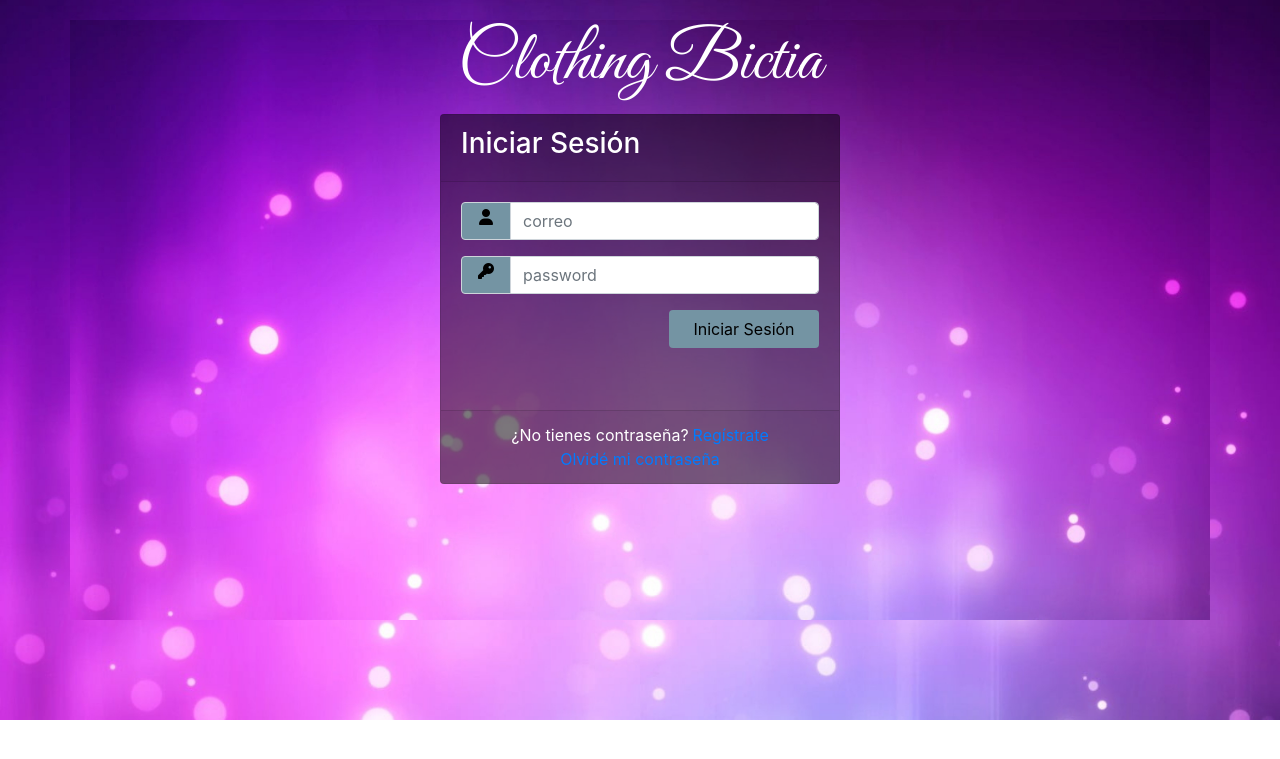
After one commit to andrealsanchez2018/EntregableGrupo1, a PHP site: page /vista/login.php in a window 1280 px wide. The commit adds this page. Shown: the top 759 px of the page. Run offline with PHP 8.4, Linux system fonts and the light colour scheme; some libraries are stand-ins or nearby versions.

Commit message:
cambios de estilos - add login-modularización head foot

```diff
--- a/public/css/style.css
+++ b/public/css/style.css
@@ -31,3 +31,55 @@ h2{
     font-size: 20px;
 
 }
+/* Estilos login */
+@import url('https://fonts.googleapis.com/css?family=Numans');
+
+
+.log,.login{
+background-image: url('../img/fondo_login.jpg');
+background-size: cover;
+background-repeat: no-repeat;
+height: 600px;
+}
+
+.container{
+height: 600px;
+}
+
+.card{
+height: 370px;
+width: 400px;
+background-color: rgba(0,0,0,0.5) ;
+}
+.card-header h3,.links{
+color: white;
+}
+
+.input-group-prepend span{
+width: 50px;
+background-color:rgb(116,148, 163);
+color: black;
+}
+
+.login_btn{
+color: black;
+background-color:rgb(116,148, 163);
+width: 150px;
+}
+
+.login_btn:hover{
+color: black;
+background-color: white;
+}
+
+.links a{
+margin-left: 4px;
+}
+.h1-login{
+    font-family: 'Great Vibes', cursive;
+    color: white;
+    text-align: center;
+   font-size: 70px;
+   margin: 10px;
+   margin-top: 20px;
+}
--- /dev/null
+++ b/vista/login.php
@@ -0,0 +1,61 @@
+<!DOCTYPE html>
+<html lang="en" class="log">
+
+<head>
+    <meta charset="UTF-8">
+    <meta name="viewport" content="width=device-width, initial-scale=1.0">
+    <title>Login</title>
+    <link rel="stylesheet" href="https://stackpath.bootstrapcdn.com/bootstrap/4.4.1/css/bootstrap.min.css">
+    <link rel="stylesheet" href="../public/css/style.css">
+    <link rel="stylesheet" href="../public/css/fontello.css"><!-- iconos -->
+    <script src='https://kit.fontawesome.com/a076d05399.js'></script><!-- iconos -->
+    <link href="https://fonts.googleapis.com/css2?family=Great+Vibes&display=swap" rel="stylesheet"><!-- letra -->
+</head>
+
+<body class="container login">
+
+<header>
+    <h1 class="h1-login" > Clothing Bictia</h1>
+</header>
+    <div class="d-flex justify-content-center h-100">
+        <div class="card">
+            <div class="card-header">
+                <h3>Iniciar Sesión</h3>
+
+            </div>
+            <div class="card-body">
+                <form>
+                    <div class="input-group form-group">
+                        <div class="input-group-prepend">
+                            <span class="input-group-text fas fa-user"></span>
+                        </div>
+                        <input type="text" class="form-control" placeholder="correo">
+
+                    </div>
+                    <div class="input-group form-group">
+                        <div class="input-group-prepend">
+                            <span class="input-group-text fas fa-key"></span>
+                        </div>
+                        <input type="password" class="form-control" placeholder="password">
+                    </div>
+
+                    <div class="form-group">
+                        <input type="submit" value="Iniciar Sesión" class="btn float-right login_btn">
+                    </div>
+                </form>
+            </div>
+            <div class="card-footer">
+                <div class="d-flex justify-content-center links">
+                    ¿No tienes contraseña?<a href="registroUsuario.php">Regístrate</a>
+                </div>
+                <div class="d-flex justify-content-center">
+                    <a href="#">Olvidé mi contraseña</a>
+                </div>
+            </div>
+        </div>
+    </div>
+
+
+</body>
+
+</html>
--- a/vista/registroUsuario.php
+++ b/vista/registroUsuario.php
@@ -7,10 +7,11 @@ echo @$_SESSION['user']['nombre'];
 <head>
     <meta charset="UTF-8">
     <meta name="viewport" content="width=device-width, initial-scale=1.0">
-    <title>Registro :: Clases PHP</title>
+    <title>Registro de Usuario</title>
 </head>
 <body>
     <div id="registroForm">
+
     <form method="POST" action="control/usuarioControl.php?accion=registrar">
         <input class="form-control" type="text" name="nombre" id="nombre" placeholder="Nombre Completo">
         <br>
```
Also changed, not shown: index.php (+9 -7 lines), vista/adminUsuario.php (+4 -89 lines), vista/footer.php (added, +58 -0 lines), vista/header.php (added, +62 -0 lines), public/img/fondo_login.jpg (added).
